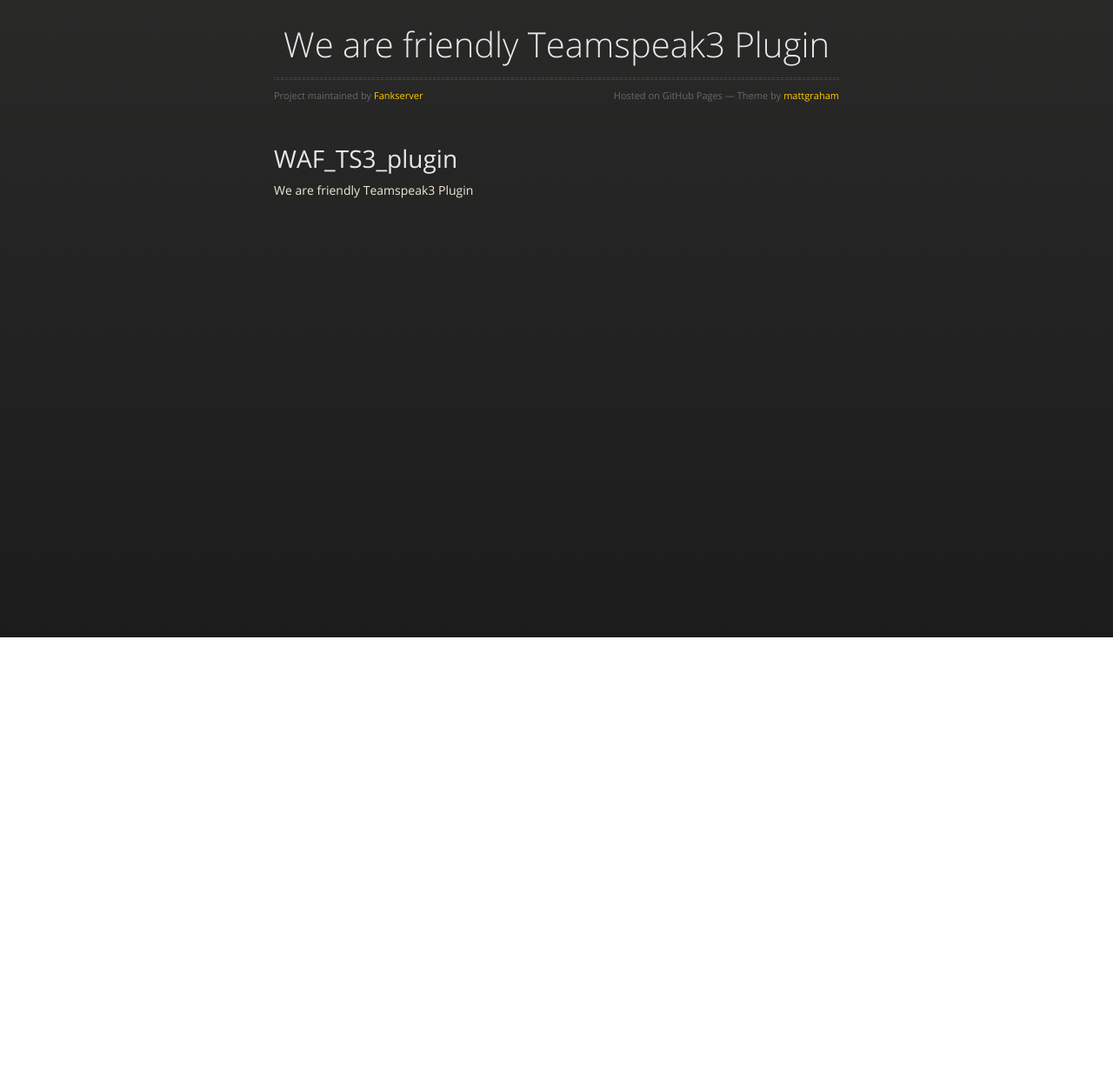
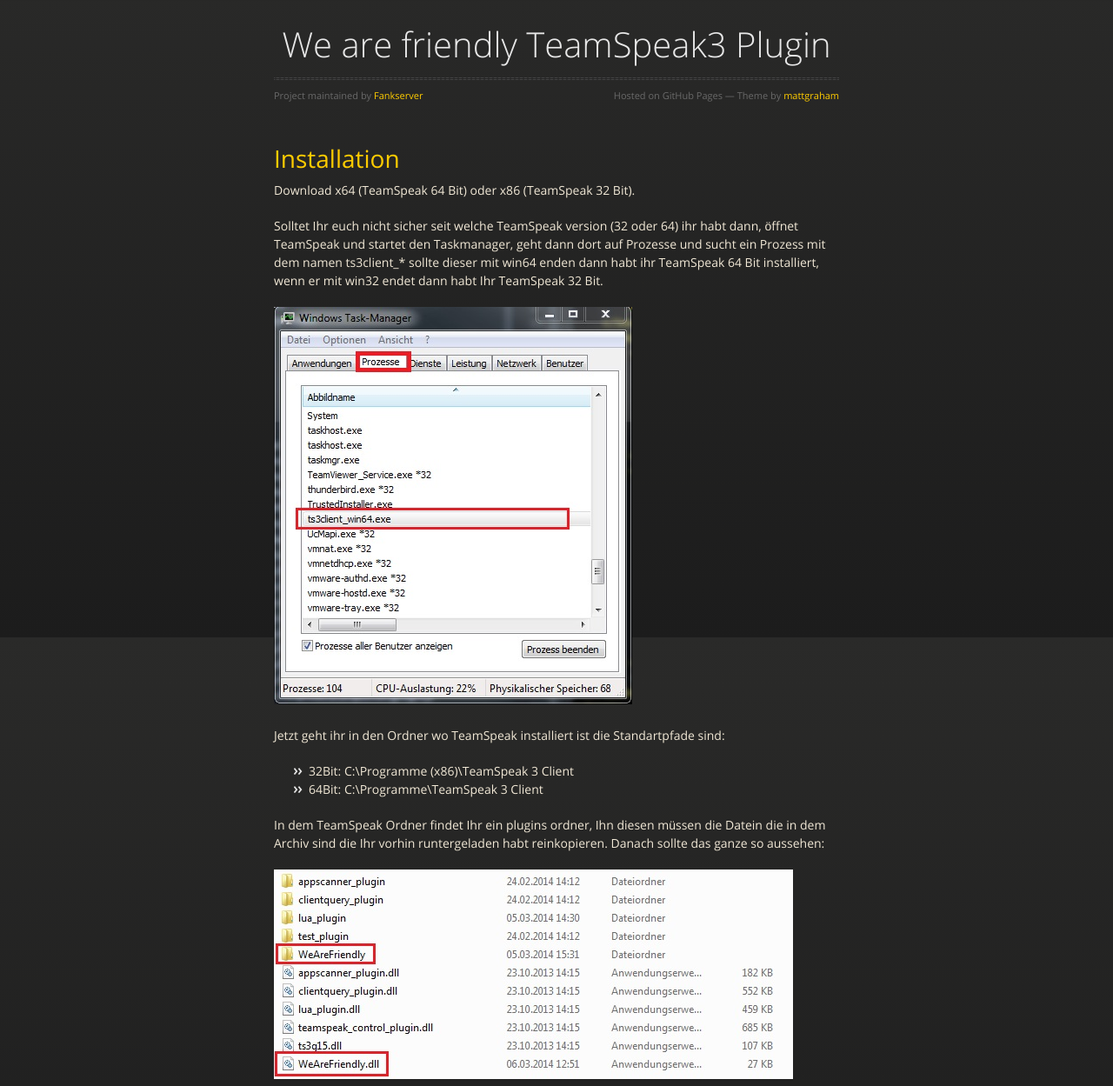
Before and after one commit to Fankserver/TS3-WeAreFriendly-Plugin, a plain HTML site: page index.html in a window 1280 px wide. Shown: the part 67-1316 px from the top of the page at 87% size. Before the commit the page ends 800 px from the top, so only its background shows below. Drawn offline with nearby package versions, Linux system fonts and the light colour scheme.

Commit message:
Updated Page

```diff
--- a/index.html
+++ b/index.html
@@ -3,7 +3,7 @@
 	<head>
 		<meta charset="utf-8">
 		<meta http-equiv="X-UA-Compatible" content="chrome=1">
-		<title>We are friendly Teamspeak3 Plugin by Fankserver</title>
+		<title>We are friendly TeamSpeak3 Plugin by Fankserver</title>
 		<link rel="stylesheet" href="stylesheets/styles.css">
 		<link rel="stylesheet" href="stylesheets/pygment_trac.css">
 		<script src="https://ajax.googleapis.com/ajax/libs/jquery/1.7.1/jquery.min.js"></script>
@@ -26,18 +26,31 @@
 			</nav>
 		</div><!-- end header -->
 		<div class="wrapper">
-
 			<section>
 				<div id="title">
-				<h1>We are friendly Teamspeak3 Plugin</h1>
+					<h1>We are friendly TeamSpeak3 Plugin</h1>
 					<p></p>
 					<hr>
 					<span class="credits left">Project maintained by <a href="https://github.com/Fankserver">Fankserver</a></span>
 					<span class="credits right">Hosted on GitHub Pages &mdash; Theme by <a href="https://twitter.com/michigangraham">mattgraham</a></span>
 				</div>
-			<h1>
-				<a name="waf_ts3_plugin" class="anchor" href="#waf_ts3_plugin"><span class="octicon octicon-link"></span></a>WAF_TS3_plugin</h1>
-				<p>We are friendly Teamspeak3 Plugin</p>
+				<h1><a name="waf_ts3_plugin" class="anchor" href="#Installation"><span class="octicon octicon-link">Installation</span></a></h1>
+				<p>Download x64 (TeamSpeak 64 Bit) oder x86 (TeamSpeak 32 Bit).</p>
+				<p>Solltet Ihr euch nicht sicher seit welche TeamSpeak version (32 oder 64) ihr habt dann, &ouml;ffnet TeamSpeak und startet den Taskmanager, geht dann dort auf Prozesse und sucht ein Prozess mit dem namen ts3client_* sollte dieser mit win64 enden dann habt ihr TeamSpeak 64 Bit installiert, wenn er mit win32 endet dann habt Ihr TeamSpeak 32 Bit.</p>
+				<img src="images/taskmanager.jpg" />
+				<p></p>
+				<p>Jetzt geht ihr in den Ordner wo TeamSpeak installiert ist die Standartpfade sind:</p>
+				<ul>
+					<li>32Bit: C:\Programme (x86)\TeamSpeak 3 Client</li>
+					<li>64Bit: C:\Programme\TeamSpeak 3 Client</li>
+				</ul>
+				<p>In dem TeamSpeak Ordner findet Ihr ein plugins ordner, Ihn diesen m&uuml;ssen die Datein die in dem Archiv sind die Ihr vorhin runtergeladen habt reinkopieren. Danach sollte das ganze so aussehen:</p>
+				<img src="images/tsfolder.jpg" />
+				<p></p>
+				<p>Jetzt &Ouml;ffnet Ihr wieder TeamSpeak und geht auf Einstellungen dann auf Plugins, jetzt &ouml;ffnet sich ein Plugin-Fenster dort seht ihr das We are friendly Plugin, wenn nicht dann einfach unten links auf den Knopf "Alles Aktualisieren" dr&uuml;cken.</p>
+				<p>Zum Aktivieren des Plugins einfach das H&auml;ckchen setzten.</p>
+				<img src="images/tssettings.jpg" />
+				<p>Konnte das Plugin bei euch nicht geladen werden? Dann ben&ouml;tigt ihr das hier <a href="http://www.microsoft.com/de-de/download/details.aspx?id=40784">http://www.microsoft.com/de-de/download/details.aspx?id=40784</a></p>
 			</section>
 		</div>
 		<!--[if !IE]><script>fixScale(document);</script><![endif]-->
```
Also changed, not shown: images/taskmanager.jpg (added), images/tsfolder.jpg (added), images/tssettings.jpg (added). Lines whose indentation alone changed are shown as unchanged.
